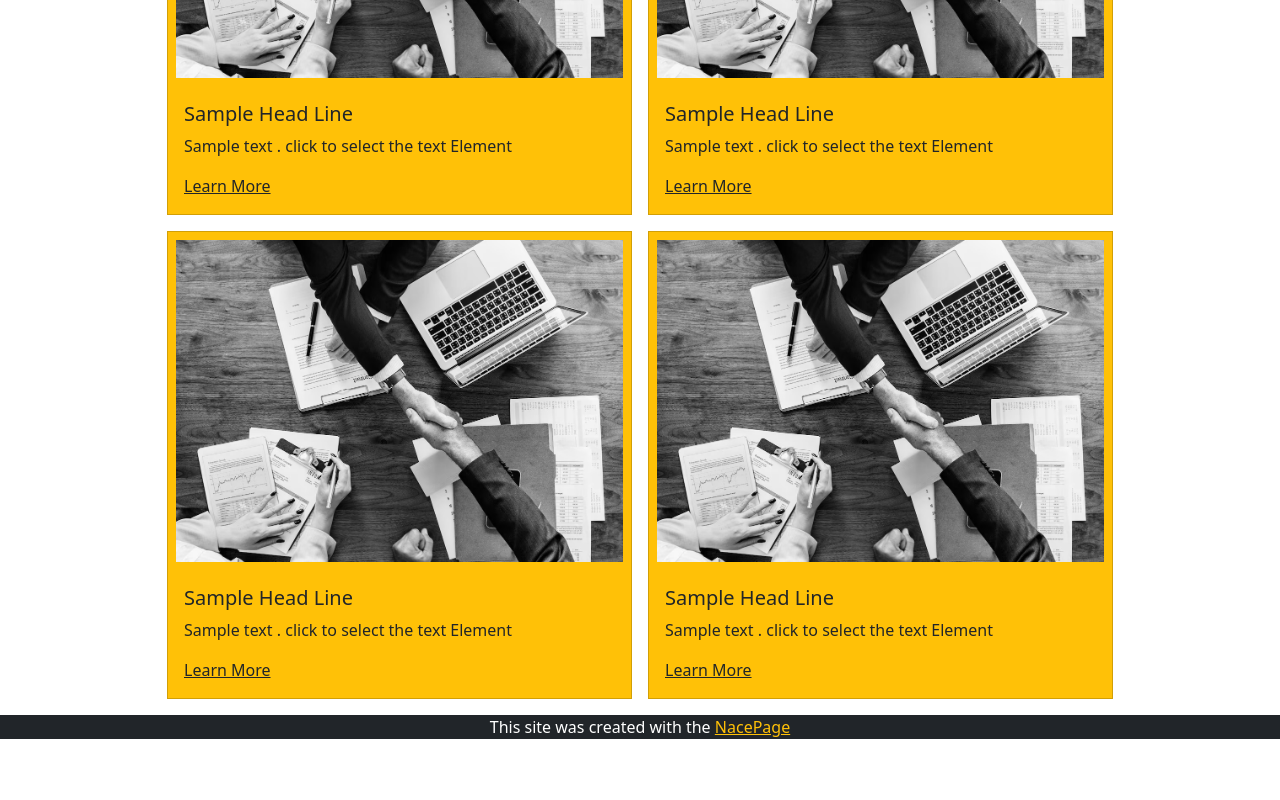
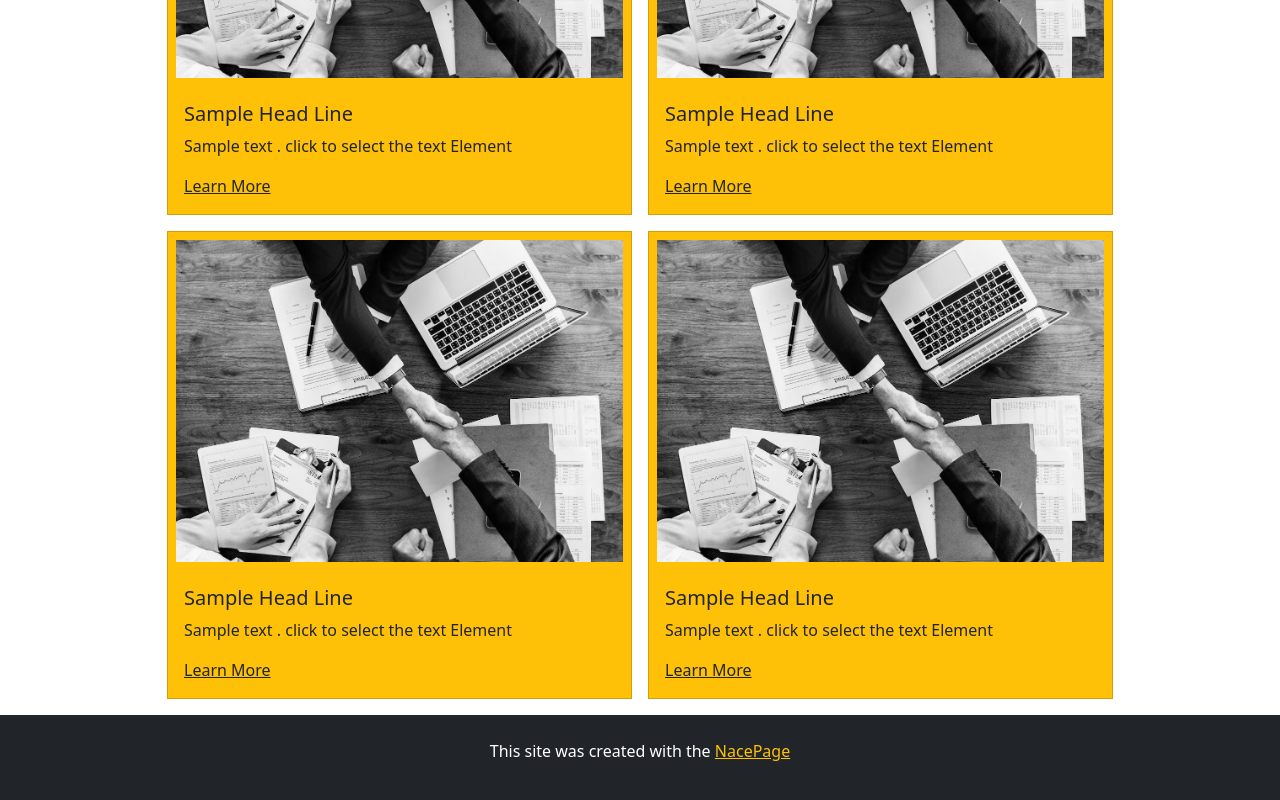
Before and after one commit to Hussien0Mahmoud/BootStrap-Task-1, a plain HTML site: page index.html in a window 1280 px wide. Shown: the part 350-1150 px from the top of the page. Before the commit the page ends 1105 px from the top, so only its background shows below. Drawn offline with nearby package versions, Linux system fonts and the light colour scheme.

Commit message:
update footer

```diff
--- a/index.html
+++ b/index.html
@@ -65,7 +65,7 @@
 
     </section>
 
-    <footer class="bg-dark mt-3 h-50 ">
+    <footer class="bg-dark mt-3 h-50 p-4 text-center">
         <p class="text-center  text-white ">This site was created with the <a href="#" class="text-warning">NacePage</a></p>
     </footer>
 
```
